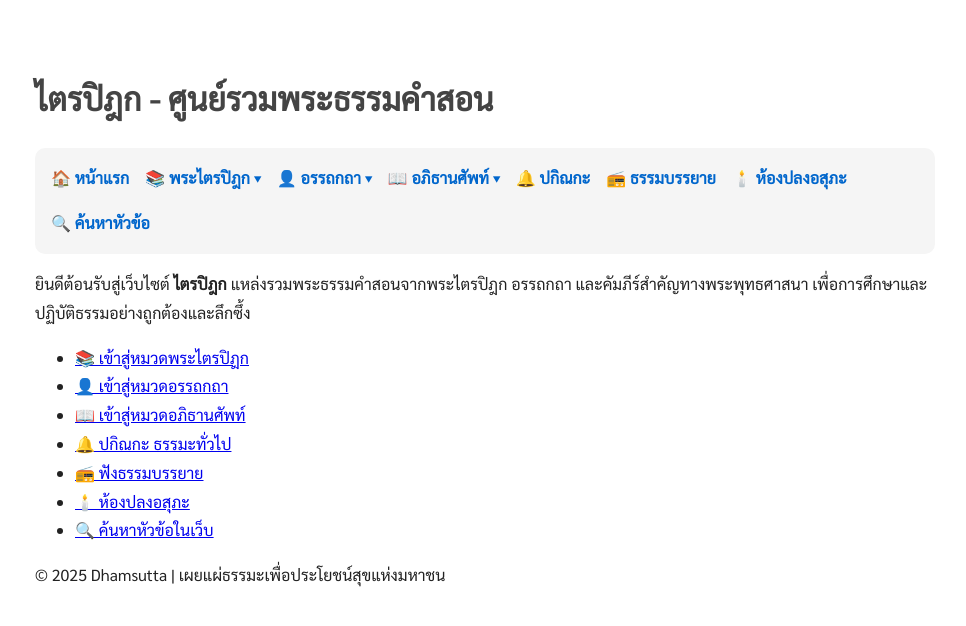
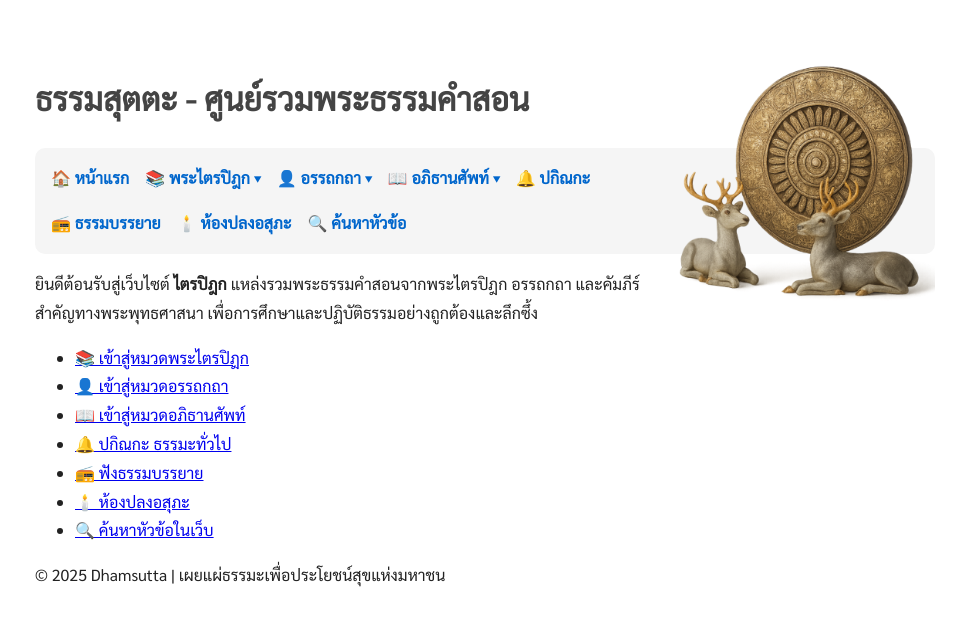
Before and after one commit to dhamsutta/tripitaka, a Jekyll site: the page index.html, which Jekyll copies as it is, in a window 1280 px wide. Shown: the top 626 px of the page, without its empty margins (155-1121 px from the left). Built offline with Jekyll 4.4.1, drawn with Linux system fonts in a browser that asks for light colours.

Commit message:
Update index.html

```diff
--- a/index.html
+++ b/index.html
@@ -25,15 +25,24 @@
   <meta property="og:url" content="https://dhamsutta.github.io/tripitaka/">
   <meta property="og:image" content="https://dhamsutta.github.io/tripitaka/assets/og-image.jpg">
 
+
+  <img
+  src="https://github.com/dhamsutta/tripitaka/blob/main/images/ChatGPT%20Image%2010%20%E0%B8%9E.%E0%B8%84.%202568%2013_40_23%20(1).png?raw=true"
+alt="ภาพจากบทความ"
+style="float: right; width: 30%; margin-left: 1em; margin-bottom: 1em;"
+/>
+
+
+
   <!-- JSON-LD Structured Data -->
   <script type="application/ld+json">
   {
     "@context": "https://schema.org",
     "@type": "WebSite",
-    "name": "ไตรปิฎก",
+    "name": "ธรรมสุตตะ",
     "url": "https://dhamsutta.github.io/tripitaka/",
     "inLanguage": "th",
-    "description": "ศูนย์รวมพระธรรมคำสอนจากพระไตรปิฎก อรรถกถา และอภิธรรม"
+    "description": "รวมพระธรรมคำสอนตามพระไตรปิฎก"
   }
   </script>
 
@@ -51,7 +60,7 @@
 </head>
 <body>
   <header>
-    <h1>ไตรปิฎก - ศูนย์รวมพระธรรมคำสอน</h1>
+    <h1>ธรรมสุตตะ - ศูนย์รวมพระธรรมคำสอน</h1>
   </header>
 
   <nav>
```
